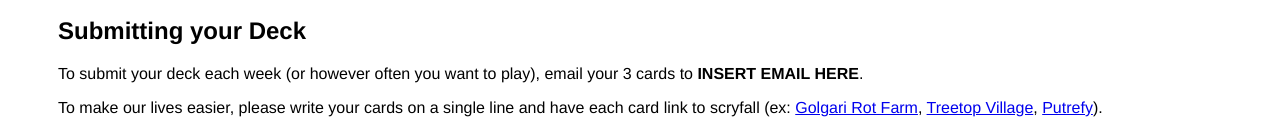
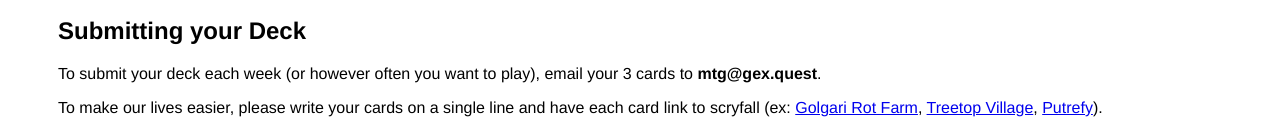
Before and after one commit to lazerwalker/3-card-blind, a plain HTML site: page index.html in a window 1280 px wide. Shown: the part 813-946 px from the top of the page. Drawn offline with Linux system fonts and the light colour scheme.

Commit message:
Add email

```diff
--- a/index.html
+++ b/index.html
@@ -79,7 +79,7 @@
     <h2>Submitting your Deck</h2>
 
     <p>
-        To submit your deck each week (or however often you want to play), email your 3 cards to <b>INSERT EMAIL HERE</b>.
+        To submit your deck each week (or however often you want to play), email your 3 cards to <b>mtg@gex.quest</b>.
     </p>
 
     <p>
```
